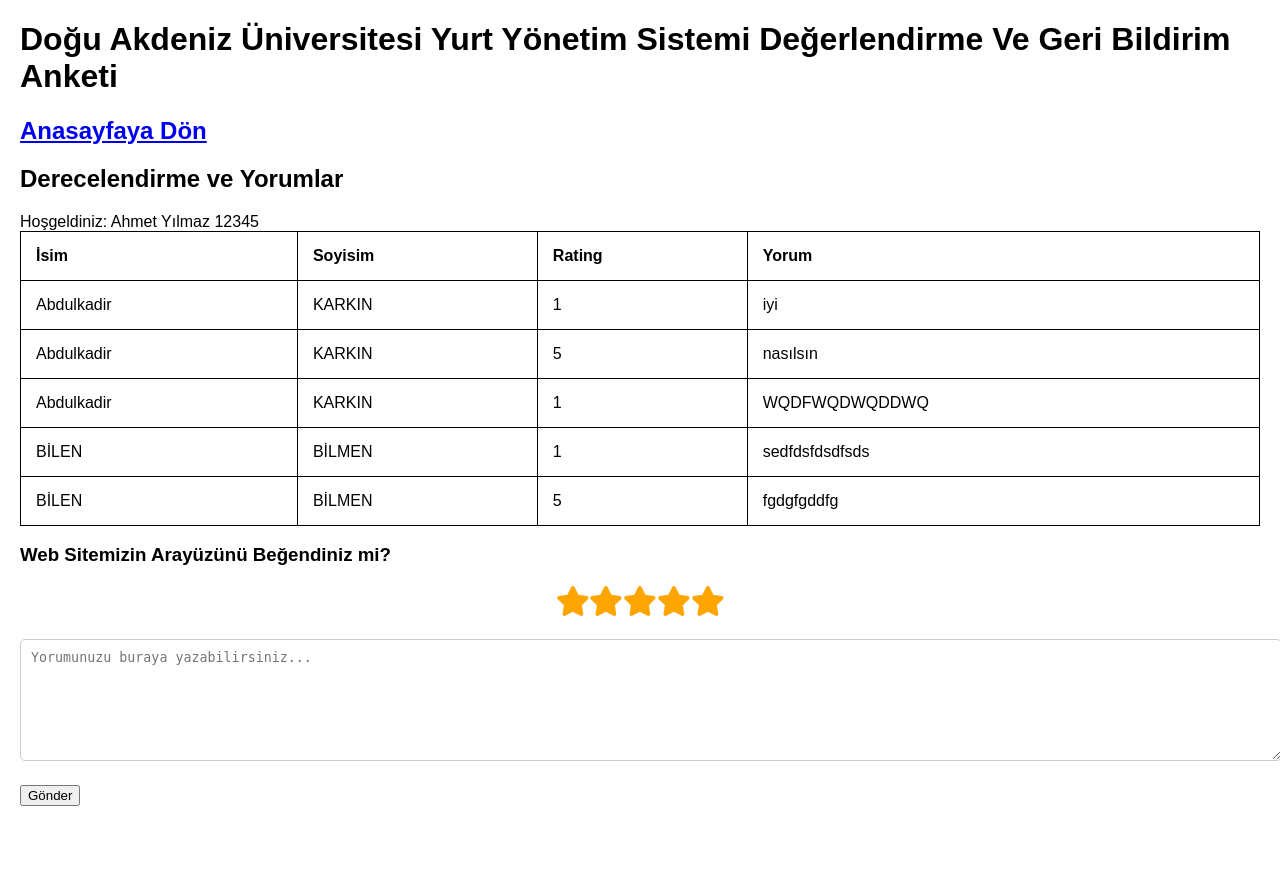
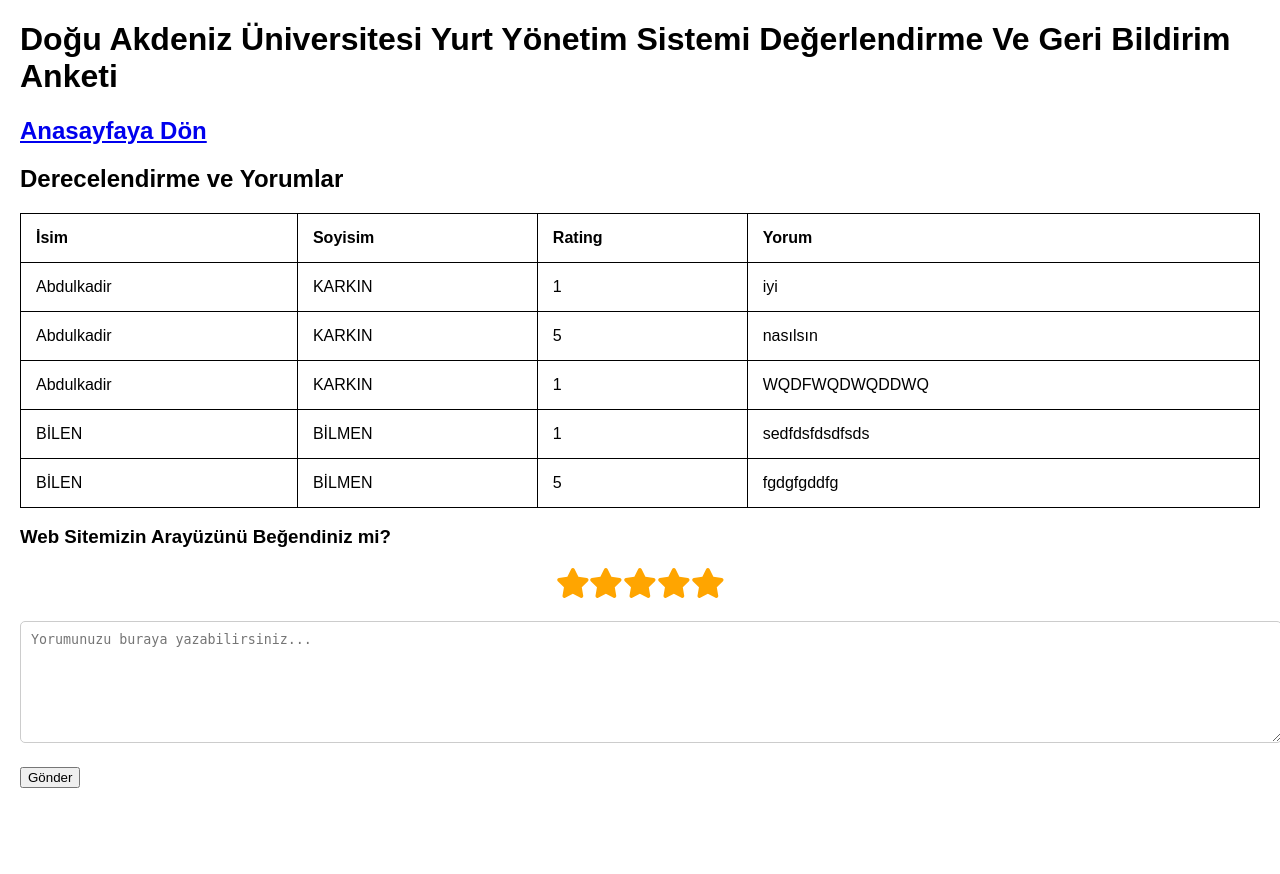
Before and after one commit to abdulkadirkarkin/btbs404, a PHP site: page /derecelendir.php in a window 1280 px wide. After the commit the page ends 788 px from the top, so only its background shows below. Run offline with PHP 8.4, Linux system fonts and the light colour scheme; data comes from the database, SQL or seed files in the repository.

Commit message:
Add files via upload

```diff
--- a/derecelendir.php
+++ b/derecelendir.php
@@ -68,10 +68,7 @@
     if(isset($_SESSION['isim']) && isset($_SESSION['soyisim']) && isset($_SESSION['ogrno'])) {
         echo "Hoşgeldiniz: " . $_SESSION['isim'] . " " . $_SESSION['soyisim'] . " " . $_SESSION['ogrno'] . " ";
     } else {
-        $_SESSION['isim'] = "Ahmet";
-        $_SESSION['soyisim'] = "Yılmaz";
-        $_SESSION['ogrno'] = "12345";
-        echo "Hoşgeldiniz: " . $_SESSION['isim'] . " " . $_SESSION['soyisim'] . " " . $_SESSION['ogrno'] . " ";
+
     }
 
     $servername = "localhost";
--- a/derecelendiren.php
+++ b/derecelendiren.php
@@ -68,10 +68,7 @@
     if(isset($_SESSION['isim']) && isset($_SESSION['soyisim']) && isset($_SESSION['ogrno'])) {
         echo "Hoşgeldiniz: " . $_SESSION['isim'] . " " . $_SESSION['soyisim'] . " " . $_SESSION['ogrno'] . " ";
     } else {
-        $_SESSION['isim'] = "Ahmet";
-        $_SESSION['soyisim'] = "Yılmaz";
-        $_SESSION['ogrno'] = "12345";
-        echo "Hoşgeldiniz: " . $_SESSION['isim'] . " " . $_SESSION['soyisim'] . " " . $_SESSION['ogrno'] . " ";
+
     }
 
     $servername = "localhost";
```
